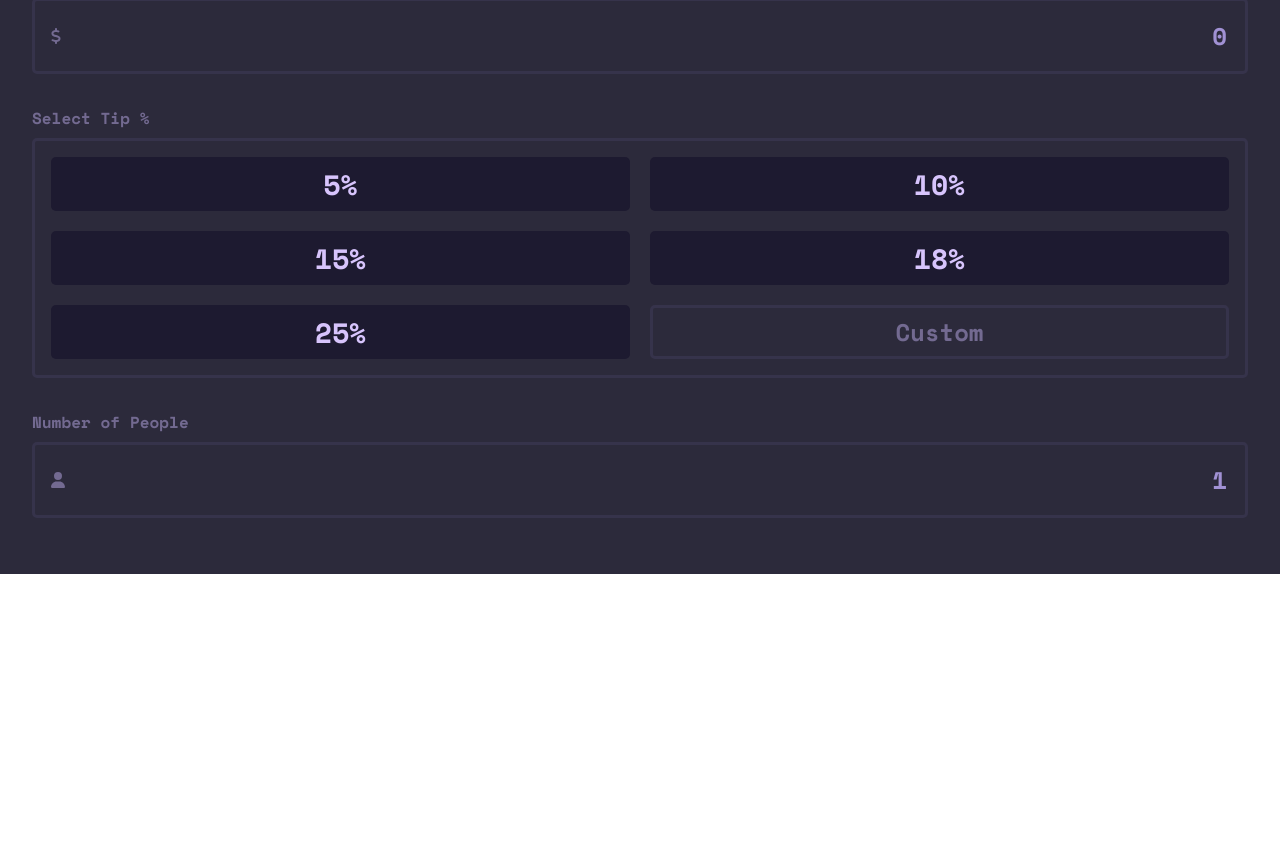
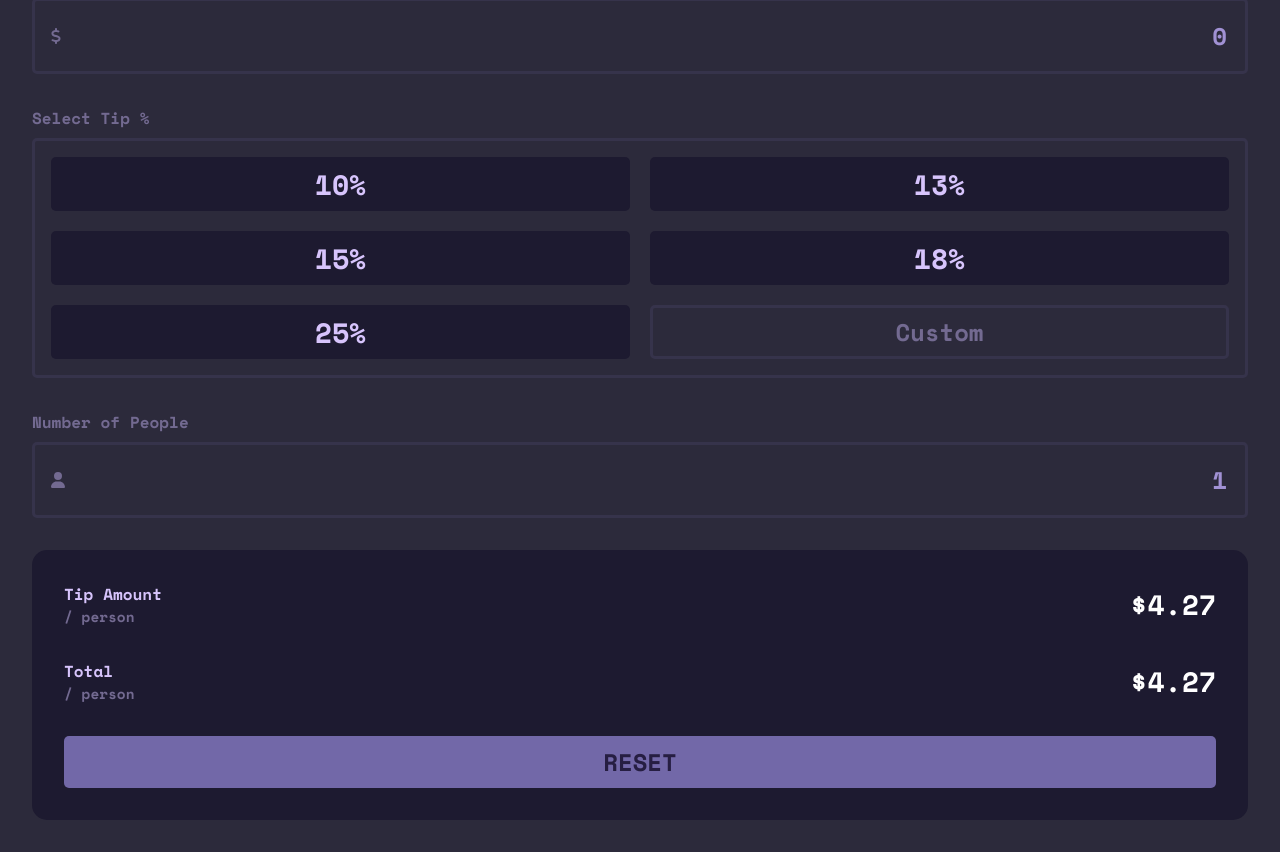
Before and after one commit to mv805/tip-calculator-app-react, a React (Create React App) app: page / in a window 1280 px wide. Shown: the part 226-1078 px from the top of the page. Before the commit the page ends 800 px from the top, so only its background shows below. Built offline with nearby package versions, Linux system fonts and the light colour scheme.

Commit message:
Results area added and styled

```diff
--- a/src/components/PercentButton.js
+++ b/src/components/PercentButton.js
@@ -5,14 +5,14 @@ const PercentButton = (props) => {
 
     const highlightButton = () => {
         props.onSelectPercentage(props.percentage);
-        props.onButtonSelect(true);
+        props.onSelectButton(props.percentage);
     };
 
     return (
         <Fragment>
             <button
                 className={ `${ styles.button }
-                ${ props.selectedPercentage === props.percentage && props.isButtonSelected ? styles.selected : styles['not-selected'] }` }
+                ${ props.currentSelected === props.percentage ? styles.selected : styles['not-selected'] }` }
                 onClick={ highlightButton }>{ `${ props.percentage }%` }</button>
         </Fragment>
     );
--- /dev/null
+++ b/src/components/ResetButton.js
@@ -0,0 +1,11 @@
+import React from 'react';
+
+const ResetButton = (props) => {
+    return (
+        <button className={props.className}>
+        Reset
+        </button>
+    );
+};
+
+export default ResetButton;
--- /dev/null
+++ b/src/components/ResultField.js
@@ -0,0 +1,15 @@
+import React from 'react';
+
+const ResultField = (props) => {
+    return (
+        <div className="ResultField--field">
+            <div id="labels">
+                <div id="main-label">{props.mainTitle}</div>
+                <div id="sub-label">/ person</div>
+            </div>
+            <div id="amount">$4.27</div>
+        </div>
+    );
+};
+
+export default ResultField;
--- /dev/null
+++ b/src/components/Results.css
@@ -0,0 +1,42 @@
+.Results--card{
+    display: flex;
+    gap: 2rem;
+    margin: 1rem 1rem;
+    flex-direction: column;
+    color: var(--light-area-font-midtone);
+    background-color: var(--panel-dark-boxes);
+    border-radius: 15px;
+    padding: 2rem;
+}
+
+.Results--reset-button {
+    font-family: inherit;
+    border: none;
+    border-radius: 5px;
+    text-transform: uppercase;
+    color: var(--dark-area-font-midtone);
+    background-color: var(--panel-light-boxes);
+    font-size: 1.5rem;
+    padding: .5rem 0;
+}
+
+
+.ResultField--field {
+    display: flex;
+    justify-content: space-between;
+}
+
+.ResultField--field #main-label{
+    color: var(--dark-area-font-bright);
+}
+
+.ResultField--field #sub-label{
+    font-size: .9rem;
+}
+
+.ResultField--field #amount{
+    display: flex;
+    align-items: center;
+    font-size: 1.75rem;
+    color: var(--dark-area-font-darker);
+}
--- /dev/null
+++ b/src/components/Results.js
@@ -0,0 +1,15 @@
+import ResetButton from './ResetButton';
+import ResultField from './ResultField';
+import './Results.css';
+
+const Results = (props) => {
+    return (
+        <div className="Results--card">
+            <ResultField mainTitle="Tip Amount" />
+            <ResultField mainTitle="Total" />
+            <ResetButton className="Results--reset-button" />
+        </div>
+    );
+};
+
+export default Results;
--- a/src/components/TipCalculator.js
+++ b/src/components/TipCalculator.js
@@ -4,6 +4,7 @@ import { FontAwesomeIcon } from '@fortawesome/react-fontawesome';
 import { faUser, faDollarSign } from '@fortawesome/free-solid-svg-icons';
 import { useState } from 'react';
 import TipSelector from './TipSelector';
+import Results from './Results';
 
 const TipCalculator = () => {
 
@@ -13,7 +14,6 @@ const TipCalculator = () => {
     const [billAmount, setBillAmount] = useState(0);
     const [numOfPeople, setNumOfPeople] = useState(1);
     const [selectedPercentage, setSelectedPercentage] = useState(0);
-    const [buttonSelected, setButtonSelected] = useState(false);
 
     const setBill = (price) => {
         setBillAmount(price);
@@ -31,9 +31,6 @@ const TipCalculator = () => {
 
     };
 
-    // console.log('Bill: ', billAmount, typeof billAmount);
-    // console.log('Num of People: ', numOfPeople, typeof numOfPeople);
-    console.log("button selected: ", buttonSelected, 'Tip percent: ', selectedPercentage);
     return (
         <div className={ styles.panel }>
             <NumberInput
@@ -49,10 +46,6 @@ const TipCalculator = () => {
                     setSelectedPercentage(percent);
                     formatInput();
                 } }
-                onButtonSelect={ (e) => {
-                    setButtonSelected(e);
-                } }
-                isButtonSelected={ buttonSelected }
             />
             <NumberInput
                 field="Number of People"
@@ -61,6 +54,7 @@ const TipCalculator = () => {
                 minValue={ 1 }
                 displayValue={ numOfPeople }
             />
+            <Results />
         </div>
     );
 };
--- a/src/components/TipSelector.js
+++ b/src/components/TipSelector.js
@@ -4,45 +4,50 @@ import { useEffect, useRef, useState } from 'react';
 
 const TipSelector = (props) => {
 
-    const percentages = [5, 10, 15, 18, 25];
-    const [customSelected, setCustomSelected] = useState(false);
+    const percentages = [10, 13, 15, 18, 25, 'C'];
+
+    const [currentSelected, setCurrentSelected] = useState('');
 
     return (
         <div className={ styles['tip-selector'] }>
             <label>Select Tip %</label>
             <div className={ styles['button-panel'] }>
                 { percentages.map((percentage, index) => {
+                    if (percentage === 'C') {
+                        return (
+                            <input
+                                key={ index }
+                                className={ `${ styles.custom } ${ currentSelected === 'C' ? styles.selected : '' }` }
+                                placeholder="Custom"
+                                type="number"
+                                onChange={ (e) => {
+                                    props.onSelectPercentage(+e.target.value);
+                                } }
+                                onClick={ (e) => {
+                                    setCurrentSelected('C');
+                                    if (e.target.value !== '') {
+                                        props.onSelectPercentage(+e.target.value);
+                                    }
+                                    e.target.select();
+                                } }
+                            />
+                        );
+                    }
 
                     return <PercentButton
                         key={ index }
                         percentage={ percentage }
-                        onButtonSelect={ props.onButtonSelect }
+                        currentSelected={ currentSelected }
+                        onSelectButton = { (e) => {
+                            setCurrentSelected(e);
+                        }}
                         selectedPercentage={ props.selectedPercentage }
-                        isButtonSelected={ props.isButtonSelected }
                         onSelectPercentage={ () => {
                             props.onSelectPercentage(percentage);
                         } } />;
 
                 }) }
-                <input
-                    className={ `${ styles.custom } ${ customSelected ? styles.selected : '' }` }
-                    placeholder="Custom"
-                    type="number"
-                    onBlur={() => {
-                        setCustomSelected(false);
-                    }}
-                    onChange={ (e) => {
-                        props.onSelectPercentage(+e.target.value);
-                    } }
-                    onClick={ (e) => {
-                        setCustomSelected(true);
-                        if (e.target.value !== '') {
-                            props.onSelectPercentage(+e.target.value);
-                        }
-                        e.target.select();
-                        props.onButtonSelect(false);
-                    } }
-                />
+
             </div>
         </div>
     );
```
